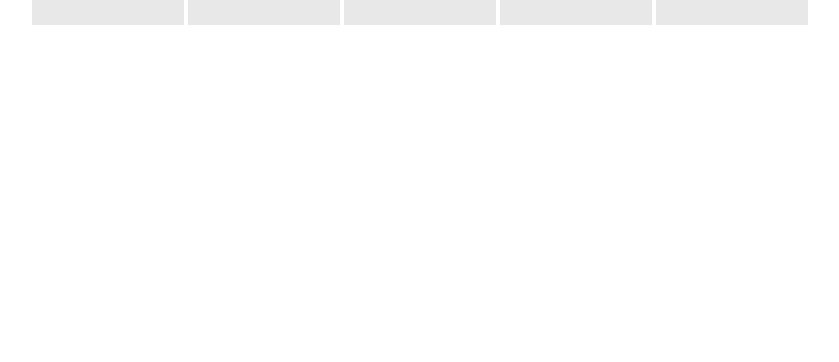
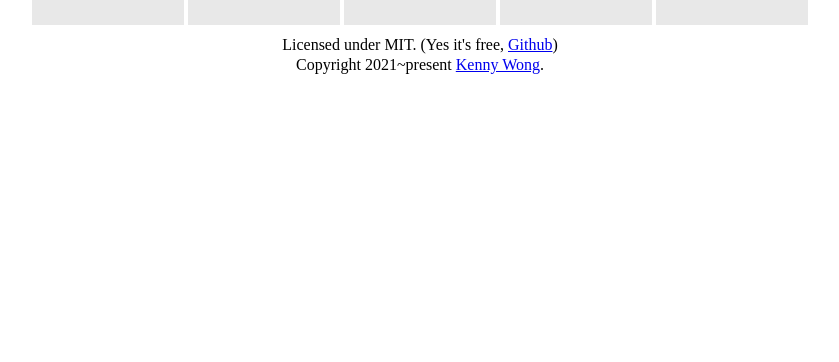
Before and after one commit to kktjs/logo, a plain HTML site: page index.html in a window 1280 px wide. Shown: the part 438-800 px from the top of the page, without its empty margins (220-1059 px from the left). Drawn offline with Linux system fonts and the light colour scheme.

Commit message:
deploy: 7ab59efa9952352732ef66a2c8108a19d2916227

```diff
--- a/index.html
+++ b/index.html
@@ -22,6 +22,7 @@
       margin-top: 10px;
       padding: 16px;
     }
+    .footer { text-align: center; line-height: 20px; padding: 10px 0 20px 0; }
   </style>
 </head>
 <body>
@@ -50,5 +51,11 @@
       <span>kktjs.sketch</span>
     </a>
   </div>
+  <div class="footer">
+    Licensed under MIT. (Yes it's free, <a href="https://github.com/kktjs/logo" target="_blank">Github</a>)
+    <div>
+      Copyright 2021~present <a href="http://github.com/jaywcjlove" target="_blank">Kenny Wong</a>.
+    </div>
+  </div>
 </body>
 </html>
```
